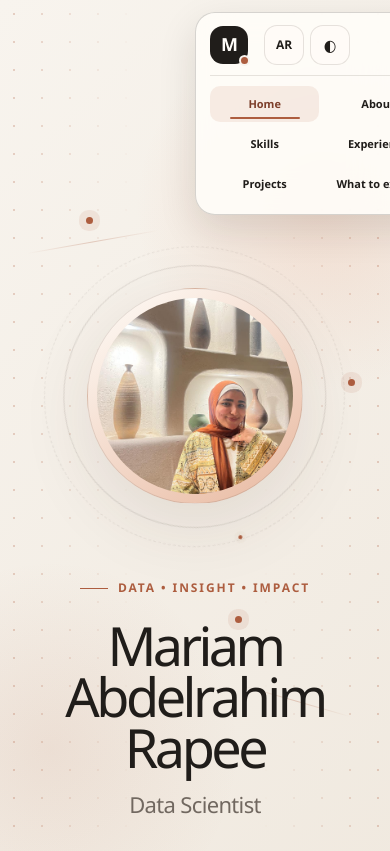
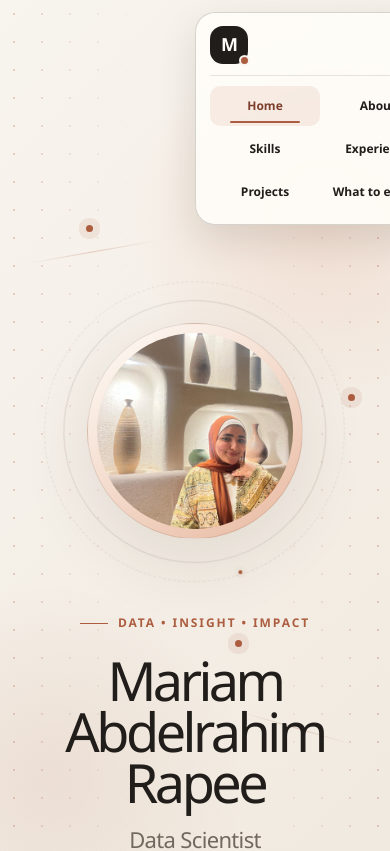
Before and after one commit to MariamAbdelrahim/Mariam-Abdelrahim-Portfolio, a Next.js app: page / in a window 390 px wide. Shown: the top 851 px of the page. Built offline with nearby package versions, Linux system fonts and the light colour scheme.

Commit message:
Center and enlarge portfolio navigation

```diff
--- a/app/globals.css
+++ b/app/globals.css
@@ -82,12 +82,12 @@ video {
   top: 18px;
   left: 50%;
   width: min(1440px, calc(100% - 24px));
-  min-height: 66px;
-  padding: 10px 12px 10px 18px;
-  display: flex;
+  min-height: 108px;
+  padding: 12px 16px;
+  display: grid;
+  grid-template-columns: auto 1fr auto;
   align-items: center;
-  justify-content: space-between;
-  gap: 14px;
+  gap: 9px 18px;
   background: color-mix(in srgb, var(--surface-solid) 90%, transparent);
   border: 1px solid color-mix(in srgb, var(--text) 18%, transparent);
   border-radius: 24px;
@@ -124,21 +124,28 @@ video {
 
 .nav-links {
   min-width: 0;
-  flex: 1;
-  display: flex;
+  width: 100%;
+  padding-top: 8px;
+  grid-column: 1 / -1;
+  order: 3;
+  display: grid;
+  grid-template-columns: repeat(9, minmax(0, 1fr));
   align-items: center;
   justify-content: center;
-  gap: 1px;
+  gap: 3px;
+  border-top: 1px solid var(--line);
 }
 
 .nav-links button {
   position: relative;
-  padding: 9px 8px;
+  min-height: 38px;
+  padding: 8px 6px;
   border: 0;
   background: transparent;
   color: var(--text);
-  font-size: 13px;
-  font-weight: 700;
+  border-radius: 10px;
+  font-size: 14px;
+  font-weight: 750;
   cursor: pointer;
   white-space: nowrap;
   transition: color 0.2s ease;
@@ -160,6 +167,7 @@ video {
 .nav-links button:hover,
 .nav-links button.active {
   color: var(--accent-deep);
+  background: color-mix(in srgb, var(--accent) 10%, transparent);
 }
 
 .nav-links button.active::after {
@@ -167,6 +175,7 @@ video {
 }
 
 .header-actions {
+  justify-self: end;
   display: flex;
   align-items: center;
   gap: 6px;
@@ -212,7 +221,7 @@ video {
 .hero {
   position: relative;
   min-height: 100svh;
-  padding: 150px max(6vw, 28px) 80px;
+  padding: 195px max(6vw, 28px) 80px;
   display: grid;
   grid-template-columns: minmax(0, 1.1fr) minmax(320px, 0.9fr);
   align-items: center;
@@ -1357,8 +1366,6 @@ footer {
     top: 12px;
     width: calc(100% - 24px);
     padding: 12px 14px;
-    display: grid;
-    grid-template-columns: auto 1fr auto;
     gap: 10px 16px;
   }
 
@@ -1367,40 +1374,15 @@ footer {
   }
 
   .nav-links {
-    position: static;
-    grid-column: 1 / -1;
-    order: 3;
-    width: 100%;
     padding: 10px 0 0;
-    display: grid;
     grid-template-columns: repeat(5, minmax(0, 1fr));
-    gap: 4px;
-    background: transparent;
-    border: 0;
     border-top: 1px solid var(--line);
-    border-radius: 0;
-    box-shadow: none;
-    opacity: 1;
-    pointer-events: auto;
-    transform: none;
-  }
-
-  .nav-links.is-open {
-    opacity: 1;
-    pointer-events: auto;
-    transform: none;
   }
 
   .nav-links button {
-    min-height: 36px;
-    padding: 7px 5px;
-    border-radius: 10px;
-    font-size: 12px;
-  }
-
-  .nav-links button:hover,
-  .nav-links button.active {
-    background: color-mix(in srgb, var(--accent) 10%, transparent);
+    min-height: 40px;
+    padding: 8px 6px;
+    font-size: 13px;
   }
 
   .nav-links button::after {
@@ -1413,7 +1395,7 @@ footer {
 
   .hero {
     min-height: auto;
-    padding-top: 200px;
+    padding-top: 230px;
     grid-template-columns: 1fr;
     text-align: center;
   }
@@ -1479,11 +1461,11 @@ footer {
   }
 
   .nav-links button {
-    font-size: 11px;
+    font-size: 12px;
   }
 
   .hero {
-    padding-top: 250px;
+    padding-top: 285px;
   }
 
   .section {
```
